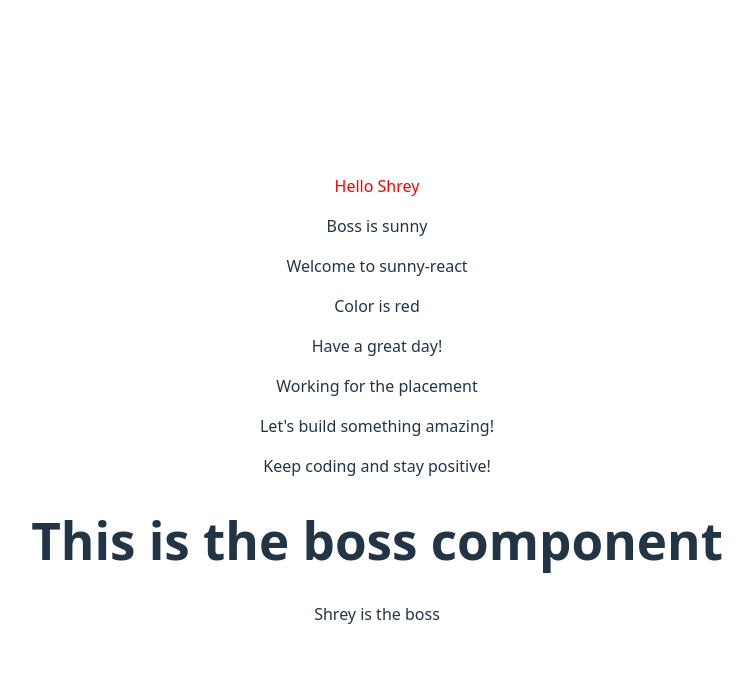
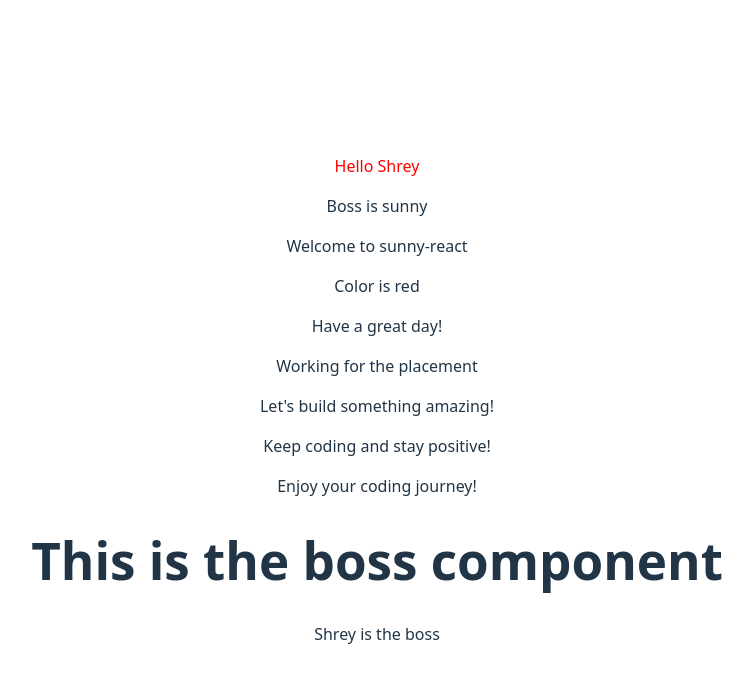
Before and after one commit to Sethiashrey/React-Learning, a React (Vite) app: page / in a window 1280 px wide. Shown: the top 682 px of the page, without its empty margins (263-1016 px from the left). Built offline with nearby package versions, Linux system fonts and the light colour scheme.

Commit message:
Add paragraph

```diff
--- a/src/Hello.jsx
+++ b/src/Hello.jsx
@@ -10,6 +10,7 @@ function Hello({name11,color}){
           <p>Working for the placement</p>
           <p>Let's build something amazing!</p>
           <p>Keep coding and stay positive!</p>
+          <p>Enjoy your coding journey!</p>
         </>
     )
 }
```
